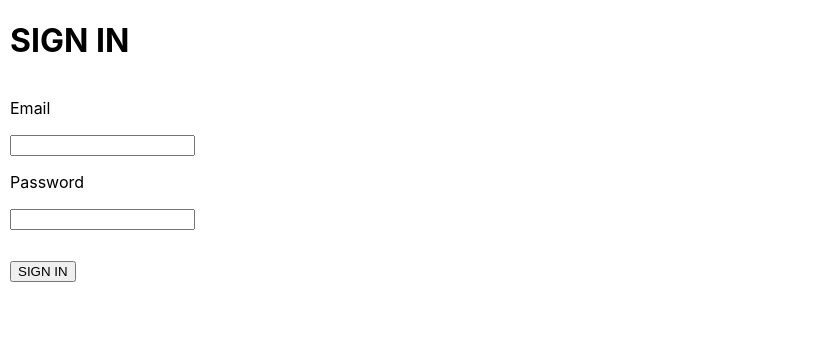
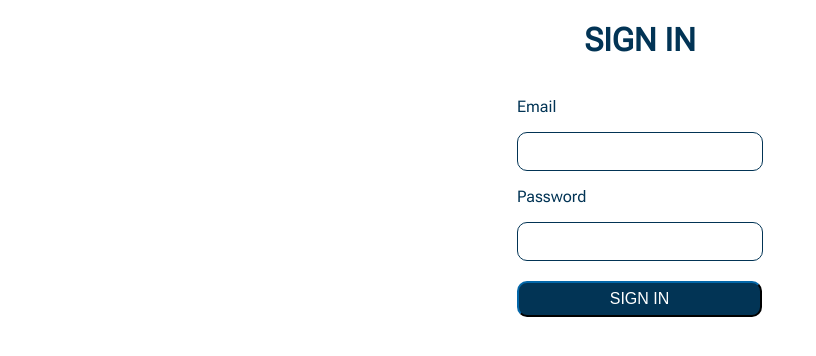
Before and after one commit to chrismok17/ISSP-BCIT-BSN, a React (Create React App) app in the folder client/: page / in a window 1280 px wide. Shown: the top 356 px of the page, without its empty margins (0-816 px from the left). Built offline with nearby package versions, Linux system fonts and the light colour scheme.

Commit message:
Started styling for login page

```diff
--- a/client/src/components/Login/Login.css
+++ b/client/src/components/Login/Login.css
@@ -1,10 +1,33 @@
+@import url(https://fonts.googleapis.com/css?family=Roboto+Flex);
+
 .login-wrapper {
     display: flex;
+    font-family: "Roboto Flex", sans-serif;
     flex-direction: column;
-    /* align-items: center; */
-    margin-left: 10px;
+    align-items: center;
+    color: #023455;
+}
+
+.login-wrapper input {
+    border: 1px solid #023455;
+    border-radius: 10px;
+    height: 35px;
+    width: 240px;
 }
 
 .submit-button {
-    margin-top: 30px;
+    margin-top: 20px;
+    align-content: center;
 }
+
+.submit-button button {
+    background: #023455;
+    color: white;
+    font-weight: 500;
+    font-size: medium;
+    text-align: center;
+    height: 36px;
+    width: 245px;
+    border-radius: 10px;
+    border-color: #023455;
+}
```
